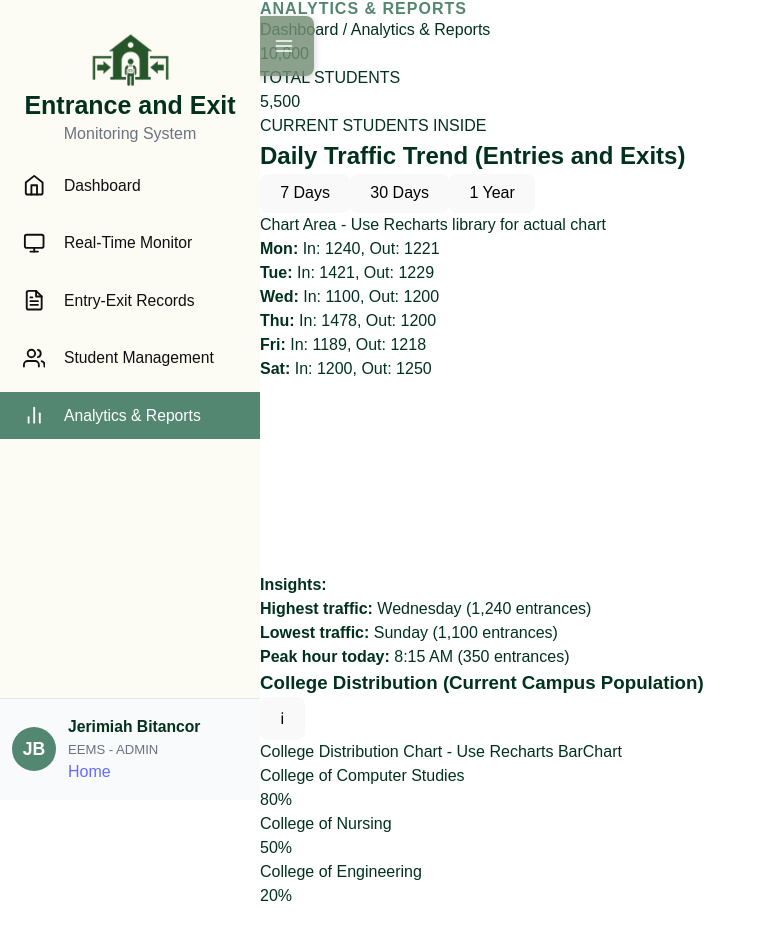
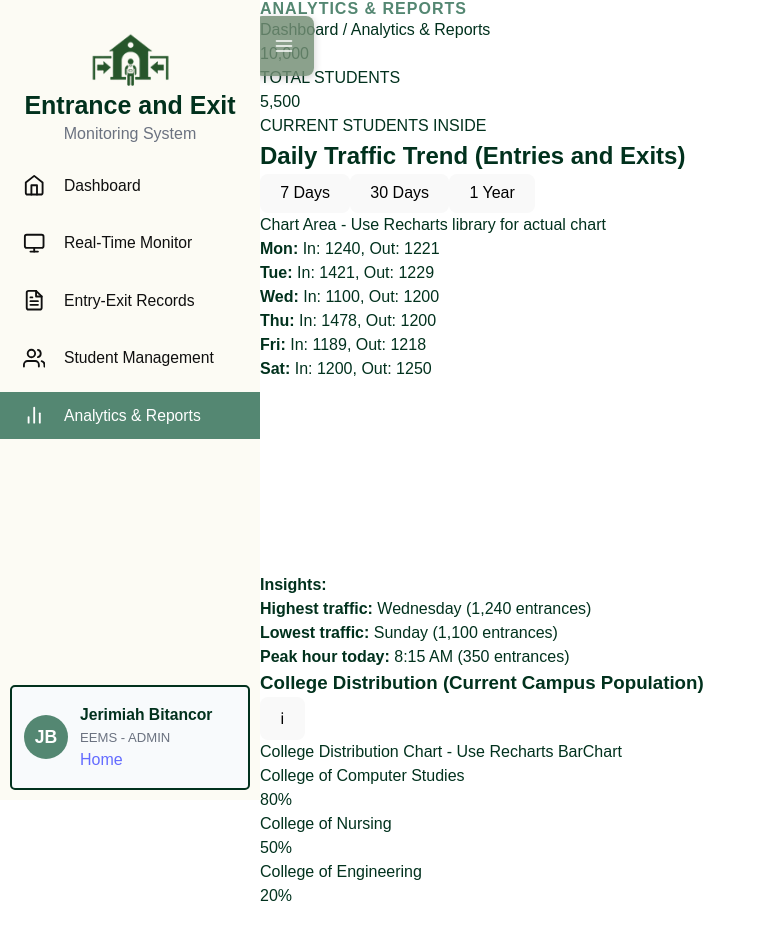
Before and after one commit to jalzoren/Entrance-and-Exit-Monitoring-PLP-Students, a React (Vite) app in the folder plp-student-monitoring/: page /analytics in a window 1280 px wide. Shown: the top 940 px of the page, without its empty margins (0-766 px from the left). Built offline with nearby package versions, Linux system fonts and the light colour scheme.

Commit message:
Fixes in sidebar

```diff
--- a/plp-student-monitoring/src/componentscss/Sidebar.css
+++ b/plp-student-monitoring/src/componentscss/Sidebar.css
@@ -176,11 +176,14 @@
 /* User profile */
 .sidebar-user {
   padding: 16px 12px;
-  border-top: 1px solid var(--color-border-light);
+  border: 2px solid var(--color-primary-dark);
   display: flex;
   align-items: center;
   gap: 12px;
   background: #f8fafc;
+  margin: 10px;
+  border-radius: 5px;
+
 }
 
 .user-avatar {
```
